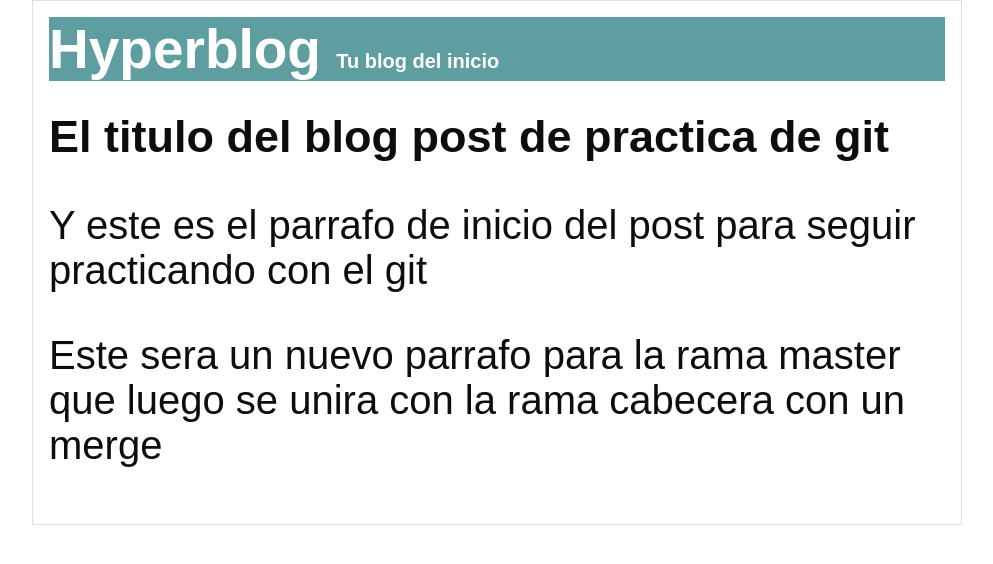
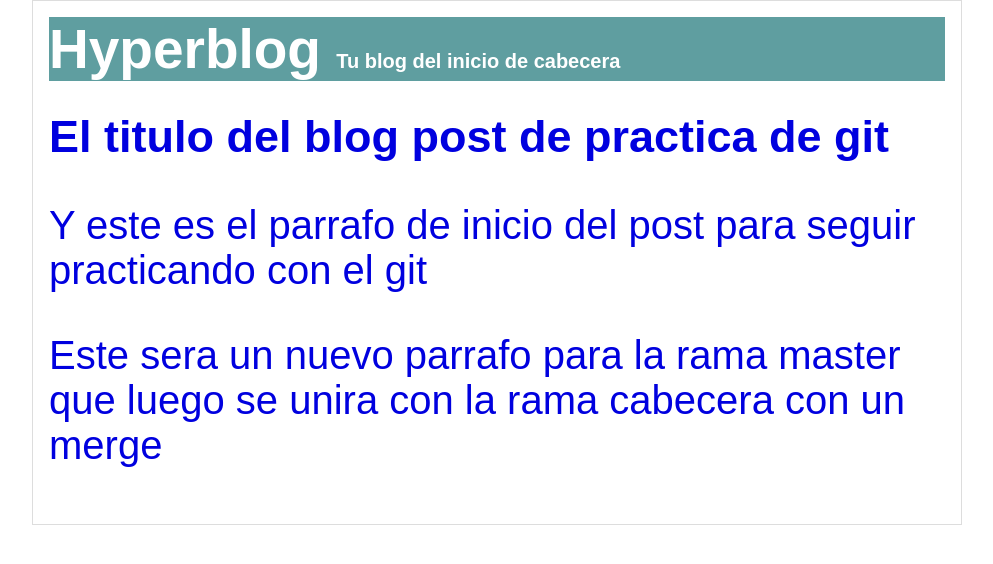
Before and after one commit to jeison003/practicasGit, a plain HTML site: page index.html in a window 1280 px wide. Shown: the whole page, without its empty margins (143-1136 px from the left). Drawn offline with Linux system fonts and the light colour scheme.

Commit message:
modifique la cabecera y el color del texto

```diff
--- a/css/style.css
+++ b/css/style.css
@@ -1,5 +1,5 @@
 body{
-    color: rgb(13, 13, 15);
+    color: rgb(0, 0, 223);
     text-align: center;
     font-family: Arial, Helvetica, sans-serif;
     margin: 0%;
--- a/index.html
+++ b/index.html
@@ -10,7 +10,7 @@
 <body>
     <div id="container">
         <div id="cabecera">
-            Hyperblog <span id="tagline">Tu blog del inicio</span>
+            Hyperblog <span id="tagline">Tu blog del inicio de cabecera</span>
 
         </div>
         <div id="post">
```
